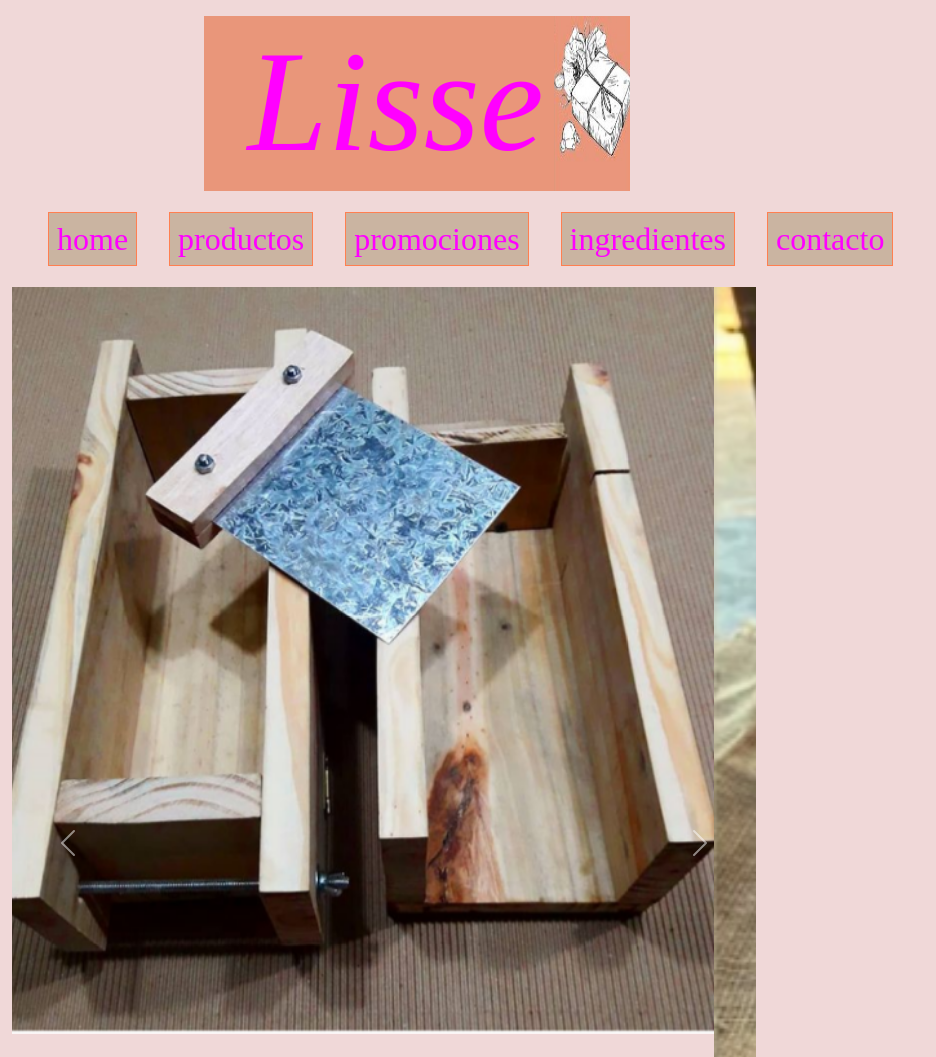
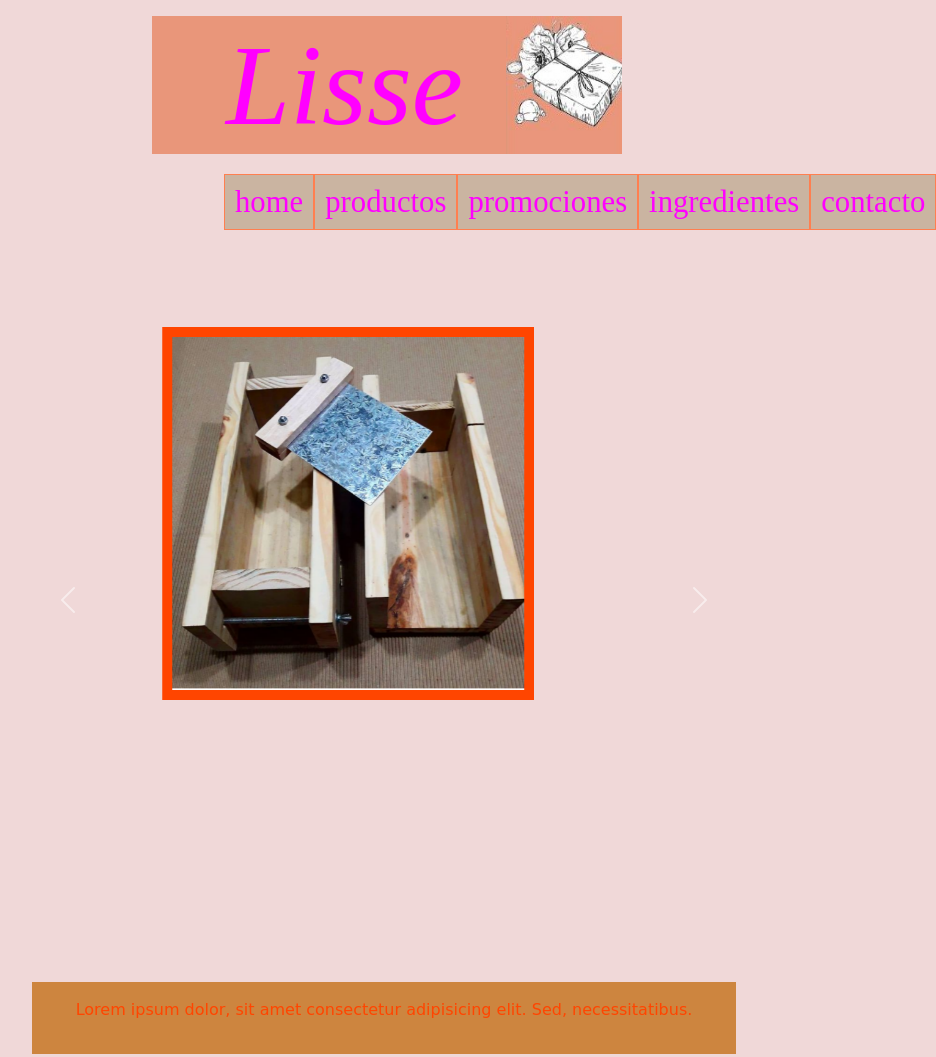
Before and after one commit to matiasreyno/Lisse, a website: page index.html in a window 768 px wide. Shown: the top 1057 px of the page, 936 px wide, since content can reach past the window. Drawn offline with nearby package versions, Linux system fonts and the light colour scheme.

Commit message:
reparando contacto y mediaqu

```diff
--- a/scss/estilos.scss
+++ b/scss/estilos.scss
@@ -1,11 +1,16 @@
 @import "utilitis/variables";
 
-@import "layaut/header";
 @import "layaut/tutulo2";
 @import "layaut/footer";
+@import "layaut/header";
 
-@import "views/index";
+@import "componets/carousel";
+
+
 @import "views/contacto";
+@import "views/promociones";
+@import "views/productos";
+@import "views/ingredientes";
 
 @import "base";
 
--- a/scss/layaut/_header.scss
+++ b/scss/layaut/_header.scss
@@ -52,13 +52,17 @@
         border-bottom: 2px solid rgb(112, 54, 13);
         transition: all 3s;
     }
+    a:hover {
+        background-color: rgb(112, 54, 13);
+
+    }
 
 }
 
-a:hover {
+/* a:hover {
     background-color: rgb(112, 54, 13);
 
-}
+} */
 .logo {
     display: flex;
     flex-direction: row;
--- a/scss/utilitis/_mediaqueries.scss
+++ b/scss/utilitis/_mediaqueries.scss
@@ -1,9 +1,67 @@
 /* Tablet */
-@media(max-width: 768px) {
+@media (min-width: 577px) and (max-width: 991px) {
     body {
         background-color: $color-fondo;
     }
+    .logo {
+        display: flex;
+        flex-direction: row;
+        justify-content: center;
+        align-items: center;
+
+        &__h1 {
+            width: 50vw;
+            height: 18vw;
+            margin-right: 20px;
+            padding: initial;
+            font-size: 15vw;
+        }
+
+        &__img {
+            width: 15vw;
+            height: 18vw;
+            margin-right: 10px;
+        }
+    }
+    .menu {
+        &__flex {
+            display: flex;
+            justify-content: space-around;
+            align-items: center;
+            height: 5rem;
+            width: 50vw;
+            margin: auto;
+
+
+
+        }
+
+        &__ul a {
+            text-decoration: none;
+            margin: 0px;
+            padding: 10px;
+            border: 0.5px coral solid;
+            color: fuchsia;
+            font-size: 4vw;
+            background-color: rgb(202, 180, 161);
+            font-family: "Brush Script MT";
+
+        }
+    }
+    .carrusel-index {
+        width: 50%;
+        height: 5%;
+        align-items: center;
+        margin: 25vw;
+        margin-top: 10vw;
+        margin-bottom: 10vw;
+        border: 10px orangered solid;
+    }
 }
+
+
+
+
 
 /* Movil */
 @media (min-width:320px) and (max-width: 576px) {
--- a/scss/views/_promociones.scss
+++ b/scss/views/_promociones.scss
@@ -22,8 +22,8 @@
 
     50% {
         color: maroon;
-        transform: rotate(180deg);
-        font-size: 8rem;
+        transform: rotate(45deg);
+        font-size: 6rem;
     }
 
     75% {
```
Also changed, not shown: index.html (+0 -17 lines), page/contancto.html (+3 -6 lines), css/estilo.css.
